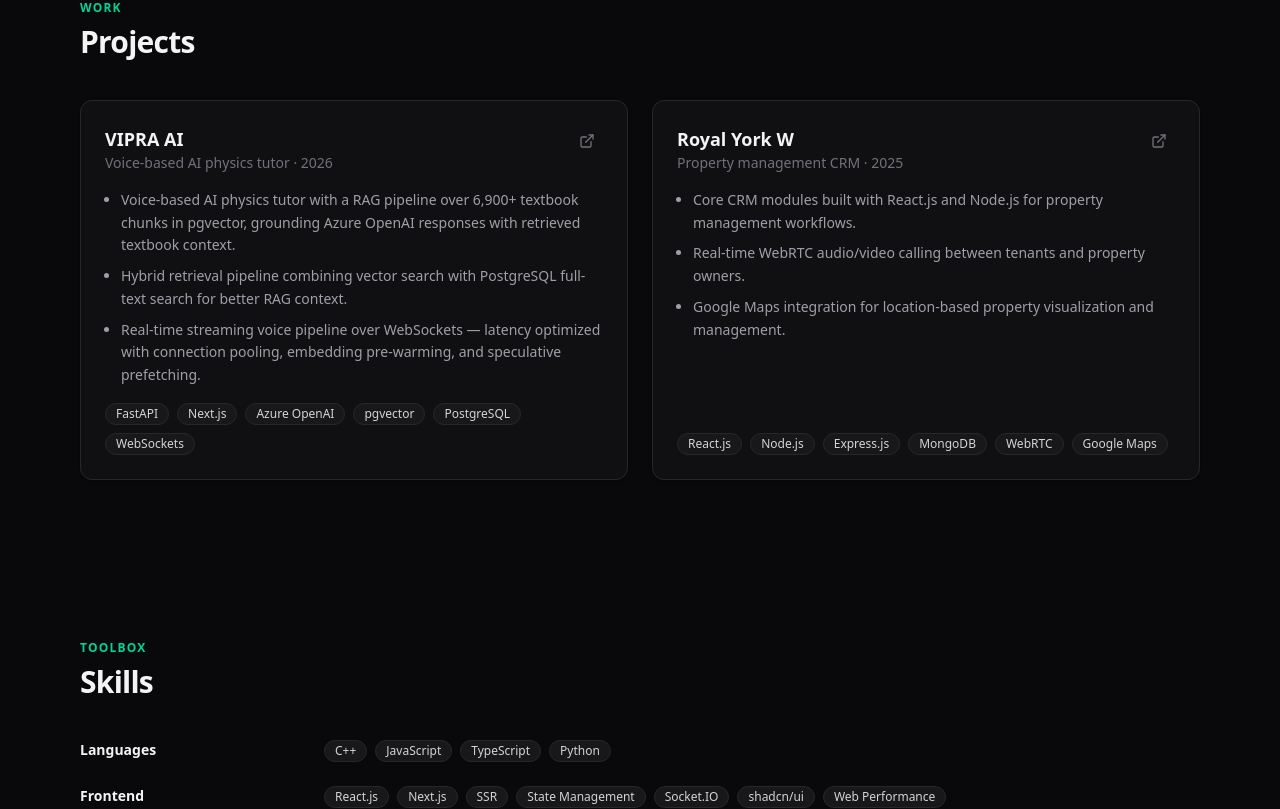
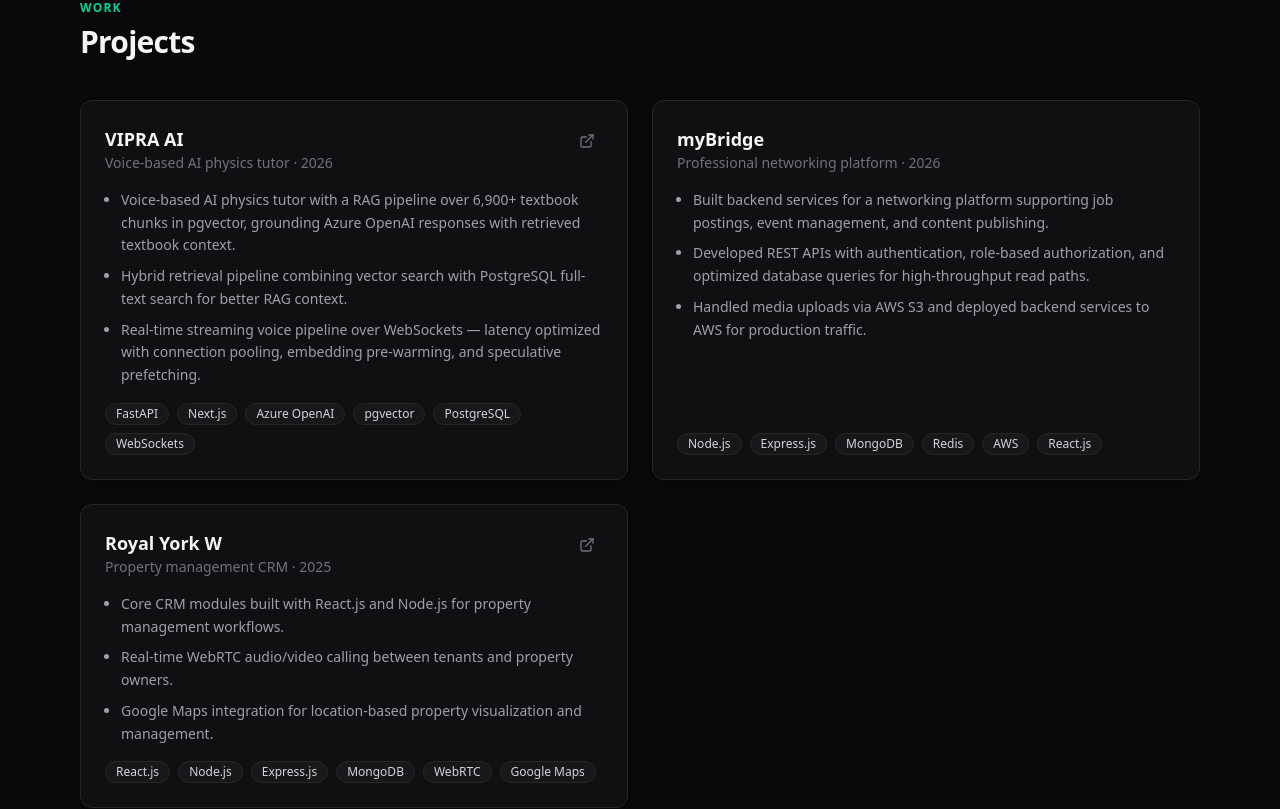
Before and after one commit to UdayMalviya11/portoflio, a React (Vite) app: page / in a window 1280 px wide. Shown: the part 1680-2489 px from the top of the page. Built offline with nearby package versions, Linux system fonts and the light colour scheme; the HTML template or start-up script is replaced by a standard one.

Commit message:
feat: add myBridge project

```diff
--- a/src/data/resume.js
+++ b/src/data/resume.js
@@ -68,6 +68,18 @@
     links: { live: "https://app-tutor-ui-bybdbrfgafe4hubf.canadacentral-01.azurewebsites.net/" },
   },
   {
+    name: "myBridge",
+    year: "2026",
+    tagline: "Professional networking platform",
+    bullets: [
+      "Built backend services for a networking platform supporting job postings, event management, and content publishing.",
+      "Developed REST APIs with authentication, role-based authorization, and optimized database queries for high-throughput read paths.",
+      "Handled media uploads via AWS S3 and deployed backend services to AWS for production traffic.",
+    ],
+    tech: ["Node.js", "Express.js", "MongoDB", "Redis", "AWS", "React.js"],
+    links: {},
+  },
+  {
     name: "Royal York W",
     year: "2025",
     tagline: "Property management CRM",
```
